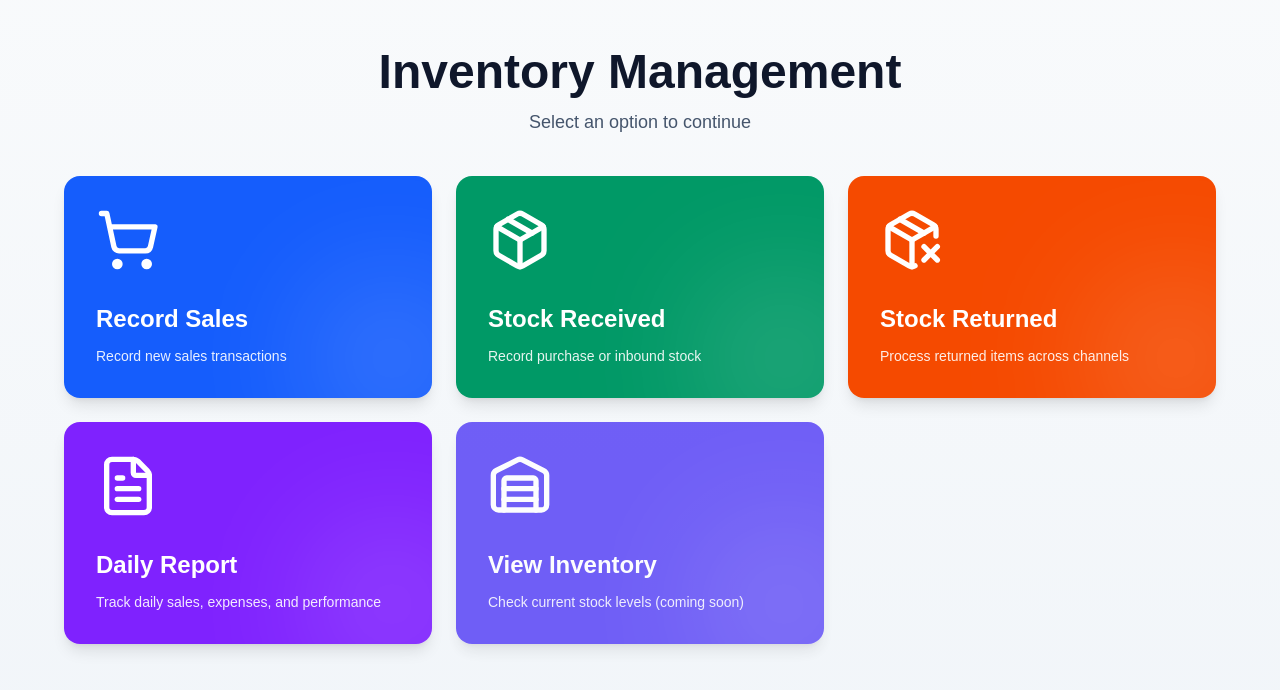
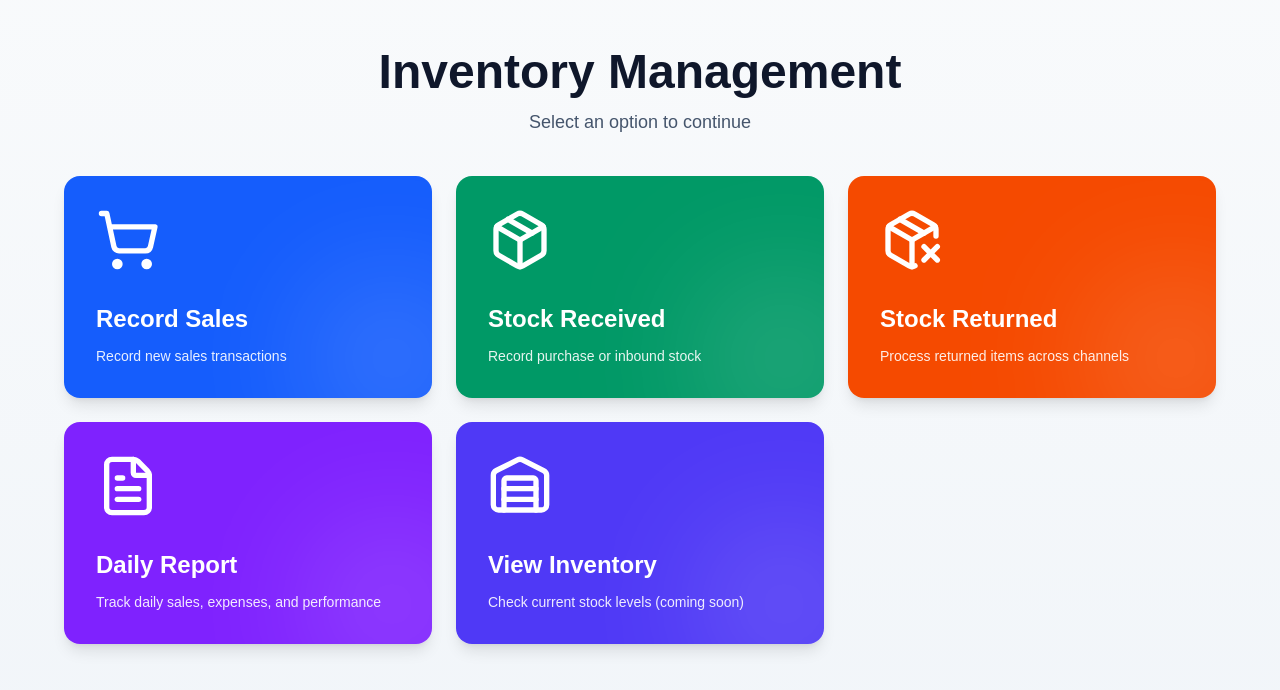
Before and after one commit to khushinj/Inventory-Management-System, a Next.js app in the folder frontend/: page /retail in a window 1280 px wide. Shown: the top 690 px of the page. Built offline with nearby package versions, Linux system fonts and the light colour scheme; no server answers.

Commit message:
url updated for view inventory in shop

```diff
--- a/frontend/app/retail/page.tsx
+++ b/frontend/app/retail/page.tsx
@@ -52,6 +52,7 @@ const cards: ActionCard[] = [
     description: "Check current stock levels (coming soon)",
     icon: Warehouse,
     gradient: "indigo-600",
+    href:"/shop-inventory",
   },
 ];
 
```
